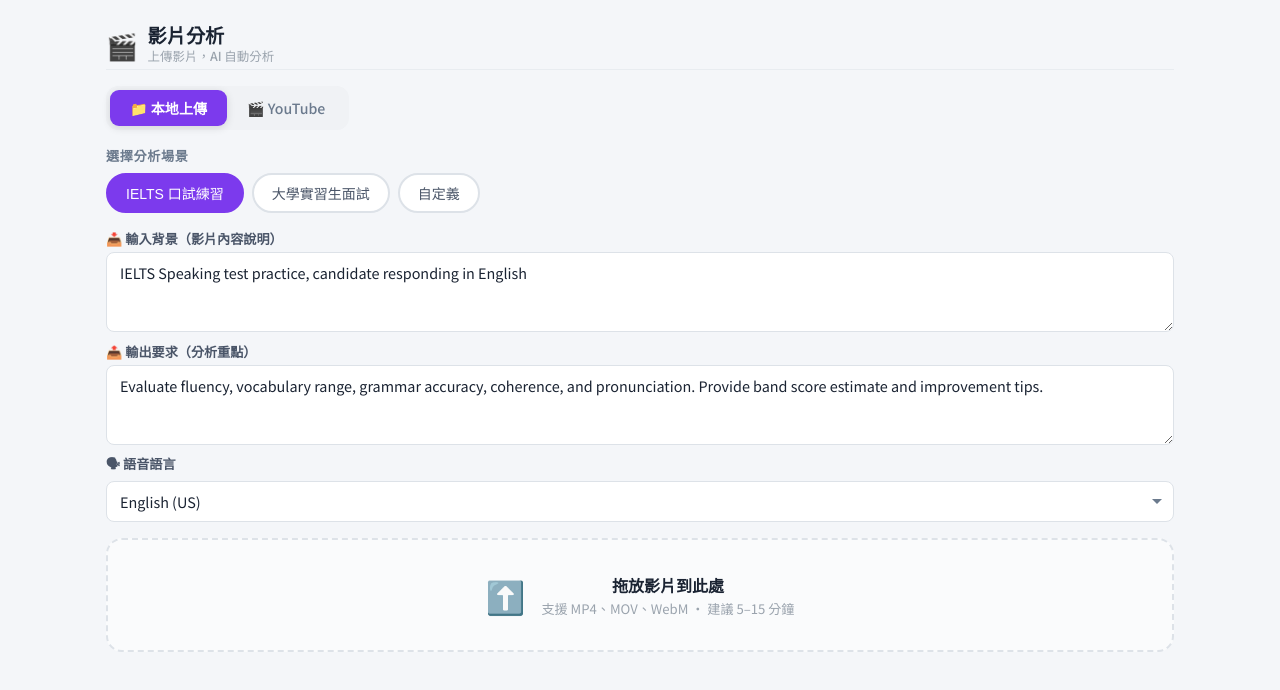
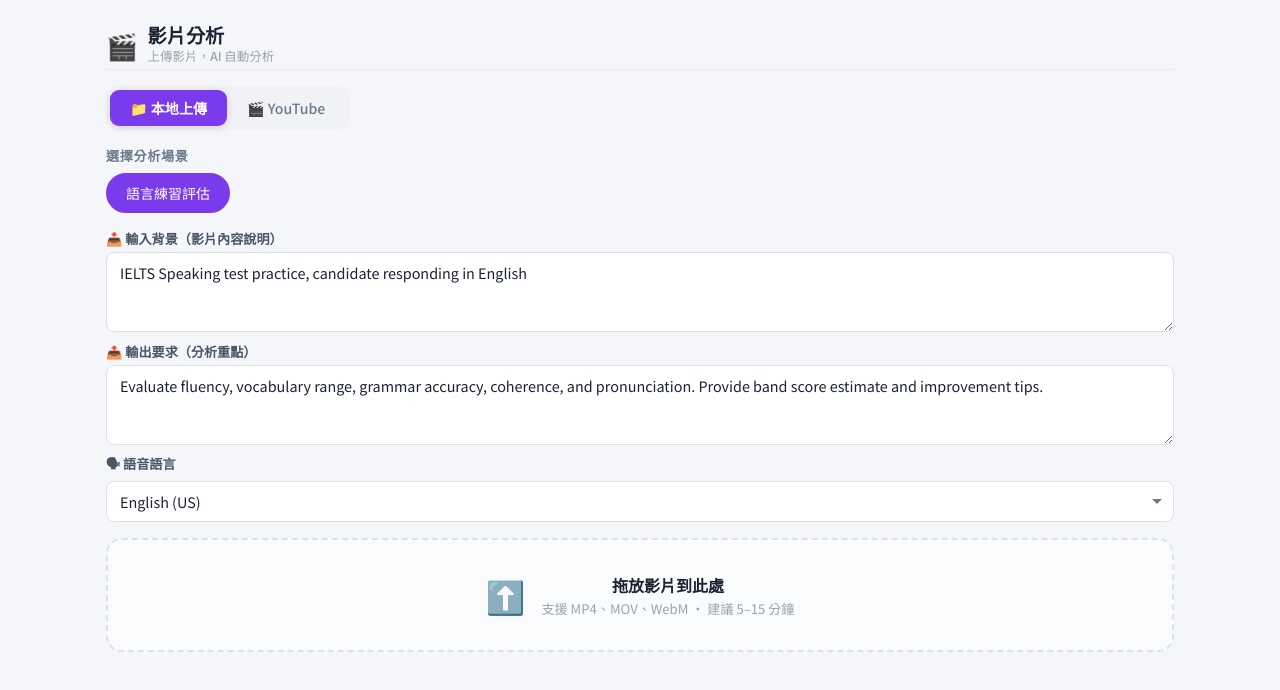
Before and after one commit to erickh826/InClassSense, a React (Vite) app: page / in a window 1280 px wide. Shown: the top 690 px of the page. Built offline with nearby package versions, Linux system fonts and the light colour scheme.

Commit message:
remove other tab

```diff
--- a/src/pages/VideoUploadPage.tsx
+++ b/src/pages/VideoUploadPage.tsx
@@ -15,23 +15,12 @@ interface PresetPrompt {
 
 const PRESET_PROMPTS: PresetPrompt[] = [
   {
-    label: 'IELTS 口試練習',
+    label: '語言練習評估',
     input: 'IELTS Speaking test practice, candidate responding in English',
     output: 'Evaluate fluency, vocabulary range, grammar accuracy, coherence, and pronunciation. Provide band score estimate and improvement tips.',
     lang: 'en-US',
   },
-  {
-    label: '大學實習生面試',
-    input: '大學生參加初級職位模擬面試，普通話或廣東話作答',
-    output: '分析表達能力、回答邏輯、態度自信程度及可改善的溝通技巧',
-    lang: 'zh-TW',
-  },
-  {
-    label: '自定義',
-    input: '',
-    output: '',
-    lang: 'zh-TW',
-  },
+
 ];
 
 // ─── Progress display (local file tab) ───────────────────────────────────────
```
